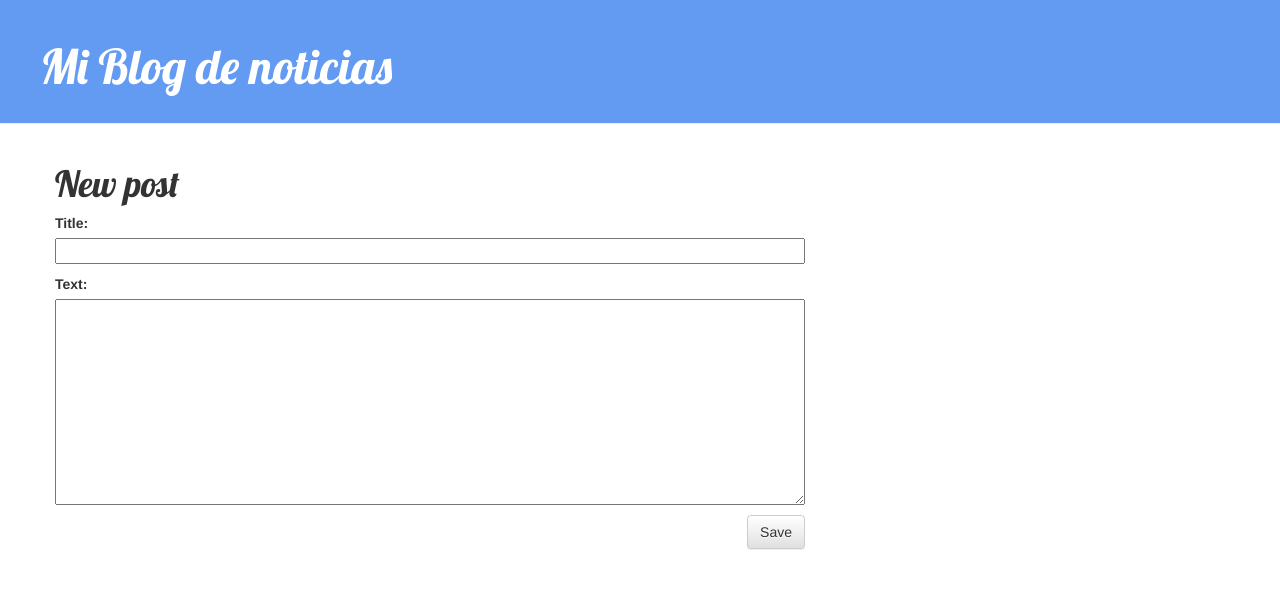
After one commit to davidlz123/my-first-blog, a Django app: page /post/new in a window 1280 px wide. The commit adds this page. Shown: the top 589 px of the page. Run offline with Django 3.2, Linux system fonts and the light colour scheme; some libraries are stand-ins or nearby versions.

Commit message:
Añadido views para crear y editar los post de mi blog

```diff
--- /dev/null
+++ b/blog/forms.py
@@ -0,0 +1,7 @@
+from django import forms
+from .models import Post
+
+class PostForm(forms.ModelForm):
+    class Meta:
+        model = Post
+        fields = ('title' , 'text',)
--- a/blog/models.py
+++ b/blog/models.py
@@ -4,6 +4,7 @@ from django.utils import timezone
 class Post(models.Model):
 	author = models.ForeignKey('auth.User', on_delete=models.CASCADE)
 	title = models.CharField(max_length=200)
+	text = models.TextField()
 	created_date = models.DateTimeField(default=timezone.now)
 	published_date = models.DateTimeField(blank=True, null=True)
 
--- a/blog/static/css/blog.css
+++ b/blog/static/css/blog.css
@@ -1,5 +1,5 @@
 .page-header {
-    background-color: #ff9400;
+    background-color: #639af2;
     margin-top: 0;
     padding: 20px 20px 20px 40px;
 }
@@ -43,5 +43,5 @@ h1, h2, h3, h4 {
 }
 
 .post h1 a, .post h1 a:visited {
-    color: #000000;
+    color: #639af2;
 }
--- a/blog/templates/blog/base.html
+++ b/blog/templates/blog/base.html
@@ -1,16 +1,19 @@
 {% load static %}
 <html>
     <head>
-		<title>proyecto</title>
+        <title>DBlog Noticias</title>
         <link rel="stylesheet" href="//maxcdn.bootstrapcdn.com/bootstrap/3.2.0/css/bootstrap.min.css">
         <link rel="stylesheet" href="//maxcdn.bootstrapcdn.com/bootstrap/3.2.0/css/bootstrap-theme.min.css">
-		<link href="//fonts.googleapis.com/css?family=Lobster&subset=latin,latin-ext" rel="stylesheet" type="text/css">
+        <link href='//fonts.googleapis.com/css?family=Lobster&subset=latin,latin-ext' rel='stylesheet' type='text/css'>
         <link rel="stylesheet" href="{% static 'css/blog.css' %}">
-
     </head>
     <body>
         <div class="page-header">
-        <h1><a href="/">Django Girls Blog</a></h1>
+            <!--Este if hará que el enlace sólo se envíe al navegador si el usuario que solicita la página ha iniciado sesión.(Motivos de seguridad, prevenir la creación de nuevas entradas.)-->
+            {% if user.is_authenticated %}
+            <a href="{% url 'post_new' %}" class="top-menu"><span class="glyphicon glyphicon-plus"></span></a>
+            {% endif%}
+            <h1><a href="/">Mi Blog de noticias</a></h1>
         </div>
         <div class="content container">
             <div class="row">
--- a/blog/templates/blog/post_detail.html
+++ b/blog/templates/blog/post_detail.html
@@ -7,6 +7,10 @@
                 {{ post.published_date }}
             </div>
         {% endif %}
+        <!-- Para que solo sea visible el icono de editar cuando se inicie sesion-->
+        {% if user.is_authenticated %}
+        <a class="btn btn-default" href="{% url 'post_edit' pk=post.pk %}"><span class="glyphicon glyphicon-pencil"></span></a>    <!--Boton para editar post-->
+        {% endif %}
         <h1>{{ post.title }}</h1>
         <p>{{ post.text|linebreaksbr }}</p>
     </div>
--- /dev/null
+++ b/blog/templates/blog/post_edit.html
@@ -0,0 +1,9 @@
+{% extends 'blog/base.html' %}
+
+{% block content %}
+    <h1>New post</h1>
+    <form method="POST" class="post-form">{% csrf_token %}
+        {{ form.as_p }}
+        <button type="submit" class="save btn btn-default">Save</button>
+    </form>
+{% endblock %}
--- a/blog/templates/blog/post_list.html
+++ b/blog/templates/blog/post_list.html
@@ -1,9 +1,11 @@
-{% extends 'blog/base.html'%}
+{% extends 'blog/base.html' %}
 
 {% block content %}
 	{% for post in posts %}
 	<div class="post">
-	<p>published: {{ post.published_date }}</p>
+	<div class="date">
+		{{ post.published_date }}
+	</div>
 	<h1><a href="{% url 'post_detail' pk=post.pk %}">{{ post.title }}</a></h1>
 	<p>{{ post.text|linebreaksbr }}</p>
 </div>
--- a/blog/urls.py
+++ b/blog/urls.py
@@ -2,6 +2,8 @@ from django.urls import path
 from . import views
 
 urlpatterns = [
-	path('',views.post_list, name='post_list'),
-	path('post/<int:pk>/', views.post_detail, name='post_detail'),
+    path('', views.post_list, name='post_list'),
+    path('post/<int:pk>/', views.post_detail, name='post_detail'),
+    path('post/new', views.post_new, name='post_new'),
+    path('post/<int:pk>/edit/', views.post_edit, name='post_edit'),
 ]
--- a/blog/views.py
+++ b/blog/views.py
@@ -1,6 +1,8 @@
 from django.shortcuts import render, get_object_or_404
 from django.utils import timezone
 from .models import Post
+from .forms import PostForm
+from django.shortcuts import redirect
 # Create your views here.
 
 def post_list(request):
@@ -9,4 +11,39 @@ def post_list(request):
 
 def post_detail(request, pk):
 	post = get_object_or_404(Post, pk=pk)
+	form = PostForm()
+	context = {'post' : post , 'pk' : pk , 'form' : form}
 	return render(request, 'blog/post_detail.html', {'post': post})
+
+
+def post_new(request):
+    if request.method == "POST":
+        form = PostForm(request.POST)
+        if form.is_valid():
+            post = form.save(commit=False)
+            post.author = request.user
+            post.published_date = timezone.now()
+            post.save()
+            return redirect('post_detail', pk=post.pk)
+    else:
+        form = PostForm()
+    return render(request, 'blog/post_edit.html', {'form': form})
+
+
+#Pasamos un parametro extra pk de los urls. Luego obtenemos el modelo post que queremos editar con
+#get_object_or_404(post, pk=pk) , por ultimo al crear el formulario pasamos este post como una instancia
+#tanto al guardar el formulario.
+
+def post_edit(request, pk):
+    post = get_object_or_404(Post, pk=pk)
+    if request.method == "POST":
+        form = PostForm(request.POST, instance=post)
+        if form.is_valid():
+            post = form.save(commit=False)
+            post.author = request.user
+            post.published_date = timezone.now()
+            post.save()
+            return redirect('post_detail', pk=post.pk)
+    else:
+        form = PostForm(instance=post)
+    return render(request, 'blog/post_edit.html', {'form': form})
```
Also changed, not shown: blog/migrations/0002_post_text.py (added). Lines whose indentation alone changed are shown as unchanged.
